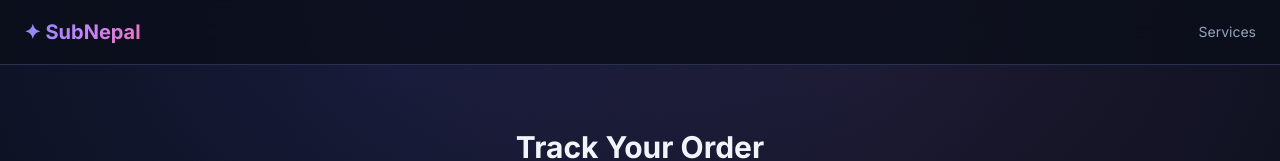
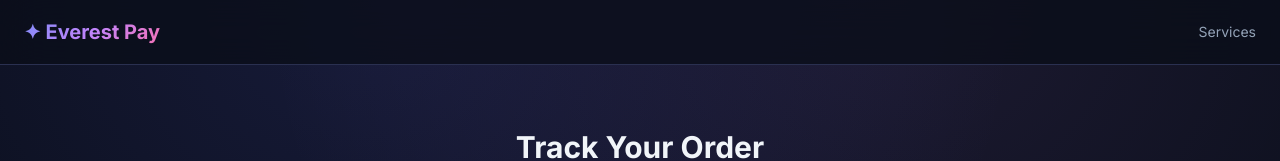
Before and after one commit to sunrajmandal/everest-pay, a Next.js app: page /order/1 in a window 1280 px wide. Shown: the top 161 px of the page. Built offline with nearby package versions, Linux system fonts and the light colour scheme.

Commit message:
Final rebranding fixes and type error resolution

```diff
--- a/app/admin/layout.tsx
+++ b/app/admin/layout.tsx
@@ -68,10 +68,10 @@ function AdminLayoutInner({ children }: { children: React.ReactNode }) {
         <div className="p-8">
           <div className="flex items-center gap-3 mb-2">
             <div className="w-8 h-8 rounded-lg bg-gradient-to-br from-[var(--accent-primary)] to-[var(--accent-secondary)] flex items-center justify-center font-bold text-white text-lg">
-              S
+              E
             </div>
             <Link href="/admin/dashboard" className="text-xl font-bold tracking-tight text-white" style={{ textDecoration: 'none' }}>
-              SubNepal
+              Everest Pay
             </Link>
           </div>
           <p className="text-[10px] font-bold uppercase tracking-[0.2em] text-[var(--text-muted)] ml-11">
--- a/app/order/[orderId]/page.tsx
+++ b/app/order/[orderId]/page.tsx
@@ -31,7 +31,7 @@ export default function OrderStatusPage() {
     <div className="hero-gradient min-h-screen">
       <nav style={{ borderBottom: '1px solid var(--border-color)' }} className="sticky top-0 z-40 backdrop-blur-xl bg-[rgba(10,14,26,0.8)]">
         <div className="max-w-7xl mx-auto px-6 h-16 flex items-center justify-between">
-          <Link href="/" className="text-xl font-bold gradient-text" style={{ textDecoration: 'none' }}>✦ SubNepal</Link>
+          <Link href="/" className="text-xl font-bold gradient-text" style={{ textDecoration: 'none' }}>✦ Everest Pay</Link>
           <Link href="/services" className="text-sm text-[var(--text-secondary)]" style={{ textDecoration: 'none' }}>Services</Link>
         </div>
       </nav>
```
